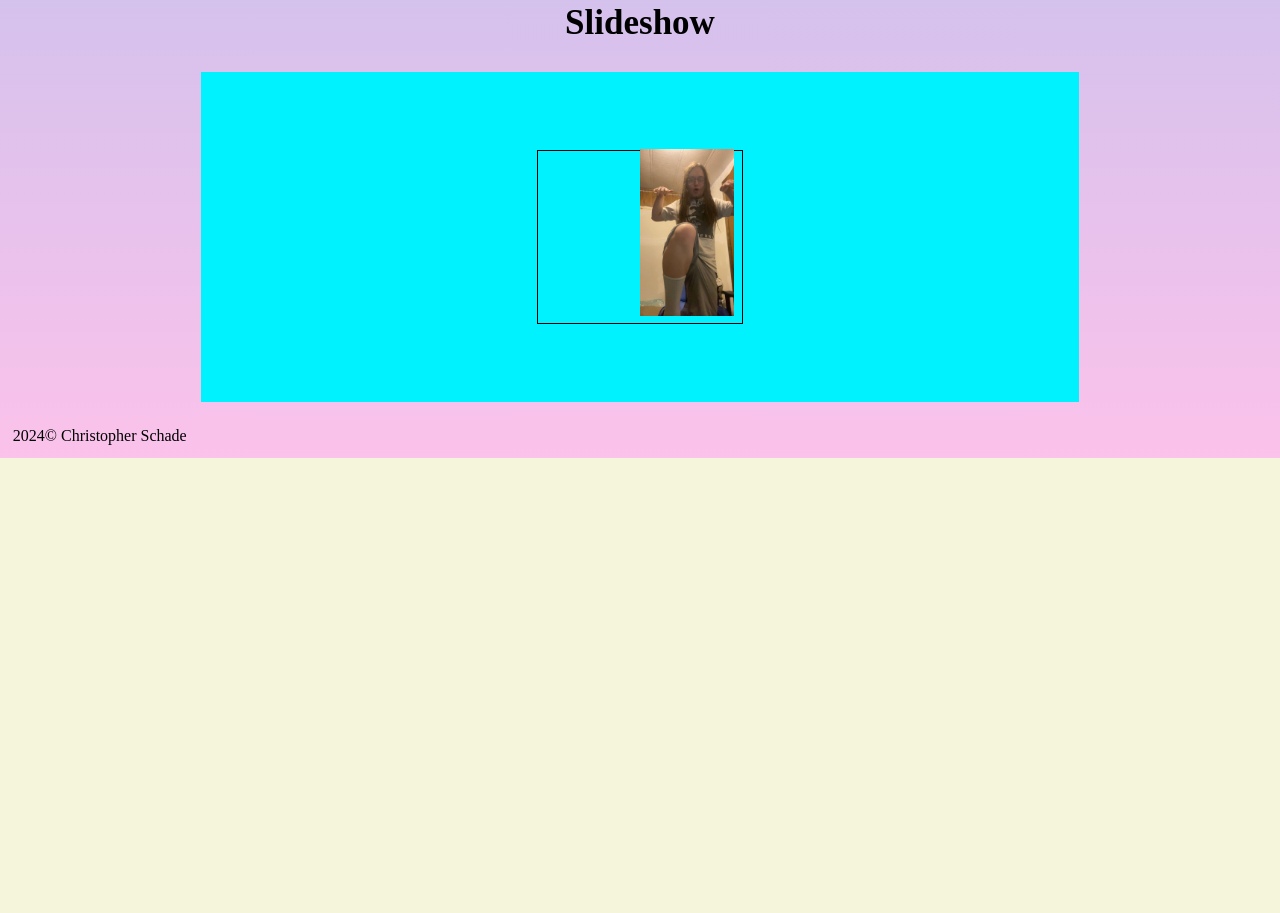
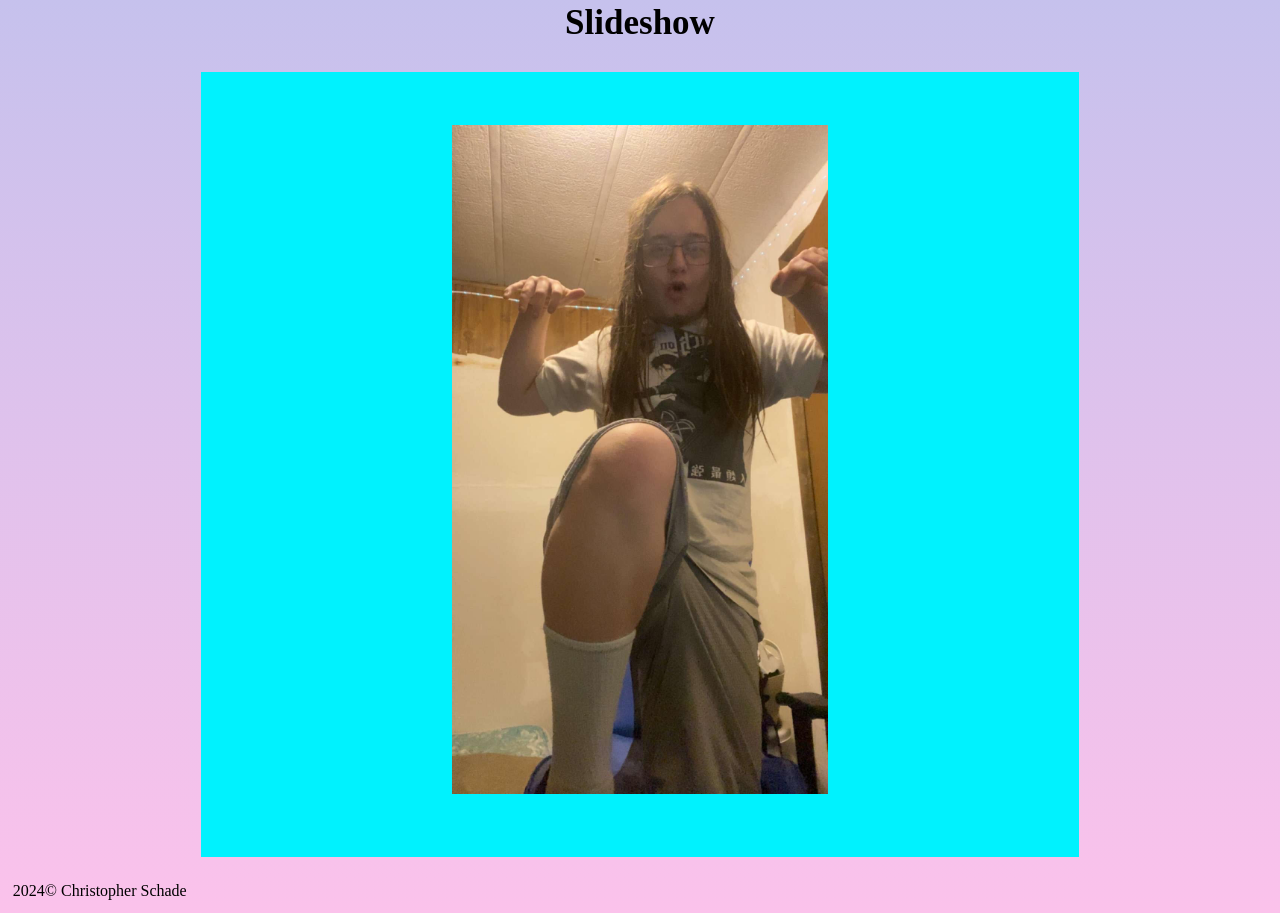
Before and after one commit to crazyman222214/FinalProject, a plain HTML site: page index.html in a window 1280 px wide. Shown: the part 755-1668 px from the top of the page. Before the commit the page ends 1213 px from the top, so only its background shows below. Drawn offline with Linux system fonts and the light colour scheme.

Commit message:
slideshow

```diff
--- a/index.html
+++ b/index.html
@@ -28,9 +28,7 @@
         </article>
         <h2>Slideshow</h2>
         <article>
-            <section>
-                <img id="slideshowImage" src="./img/MyPic.jpg"/>
-            </section>
+            <img id="slideshowImage" src="./img/PicOfMe.jpg"/>
         </article>
         <footer>
             2024&copy; Christopher Schade
--- a/js/index.js
+++ b/js/index.js
@@ -4,7 +4,6 @@ let slideshowPosition = 0;
 let slideshowSpeed = 2;
 
 
-setInterval(function() {console.log("YAY")}, 20);
 window.onload = (event) => {
     setInterval(function() {slideshow()}, 2000);
 }
@@ -12,8 +11,5 @@ window.onload = (event) => {
 function slideshow() {
     let imgPath = slideshowFilePaths[slideshowPosition];
     slideshowImage.src = imgPath;
-
-
-    slideshowPosition++;
-    console.log("YAY");
+    slideshowPosition = (slideshowPosition >= slideshowFilePaths.length) ? 0 : slideshowPosition + 1;
 }
```
